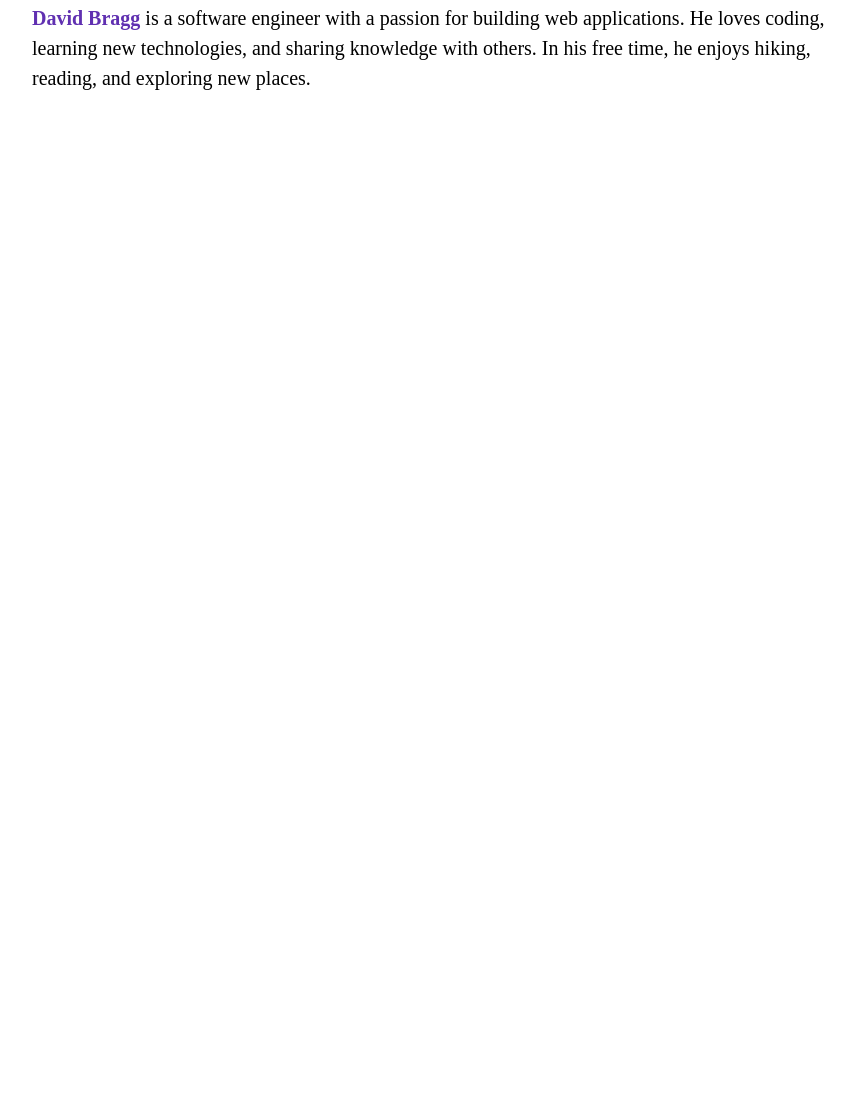
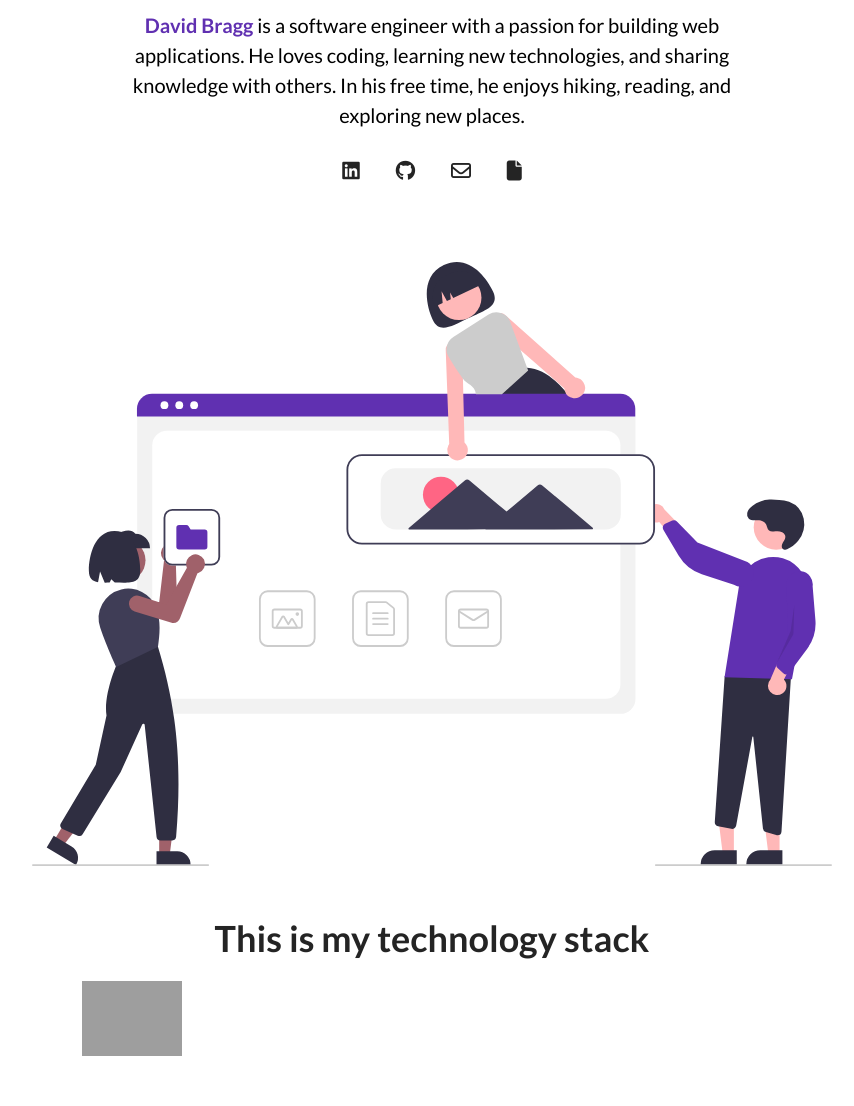
Before and after one commit to TamekaWalls/Tutorial-Eportfolio, a plain HTML site: page index.html in a window 1280 px wide. Shown: the part 298-1404 px from the top of the page, without its empty margins (208-1062 px from the left). Before the commit the page ends 800 px from the top, so only its background shows below. Drawn offline with Linux system fonts and the light colour scheme; grey boxes are pictures that could not be loaded.

Commit message:
Sections Added

```diff
--- a/index.html
+++ b/index.html
@@ -6,9 +6,11 @@
   <meta name="viewport" content="width=device-width, initial-scale=1.0">
   <title>Tameka Walls</title>
   <link rel="stylesheet" href="./styles.css">
+  <script src="https://kit.fontawesome.com/8a0bc12780.js" crossorigin="anonymous"></script>"
 </head>
 
 <body>
+
   <section id="about-me">
     <nav>
       <div class="personal__logo">Tameka Walls</div>
@@ -45,11 +47,43 @@
             Hey! This is <span class="text--purple">David Bragg</span>
           </h1>
           <p class="about-me__info--para">
-            <strong class="text--purple">David Bragg</strong> is a software engineer with a passion for building web applications. He loves coding, learning new technologies, and sharing knowledge with others. In his free time, he enjoys hiking, reading, and exploring new places.
+            <strong class="text--purple">David Bragg</strong> is a software engineer with a passion for building web
+            applications. He loves coding, learning new technologies, and sharing knowledge with others. In his free
+            time, he enjoys hiking, reading, and exploring new places.
           </p>
+          <div class="about-me__links">
+            <a href="" class="about-me__link">
+              <i class="fa-brands fa-linkedin"></i>
+            </a>
+            <a href="" class="about-me__link">
+              <i class="fa-brands fa-github"></i>
+            </a>
+            <a href="" class="about-me__link">
+              <i class="fa-regular fa-envelope"></i>
+            </a>
+            <a href="" class="about-me__link">
+              <i class="fa-solid fa-file"></i>
+            </a>
+          </div>
+        </div>
+        <figure class="about-me__img--container">
+          <img src="./assets/undraw_websites.svg" class="about-me__img" alt="Websites illustration">
+        </figure>
+      </div>
+  </section>
+  <section id="languages">
+    <div class="container">
+      <div class="row">
+        <h1 class="section__title">This is my technology stack</h1>
+        <div class="language_list">
+          <div class="language">
+            <figure class="language__img--wrapper">
+              <img src="https://img.icons8.com/color/48/html-5--v1.png" alt="html-5--v1" class="language__img">
+            </figure>
+          </div>
         </div>
       </div>
-    </div>
+
   </section>
 </body>
 
--- a/styles.css
+++ b/styles.css
@@ -1,13 +1,18 @@
-@import url('https://fonts.googleapis.com/css2?family=Lato:wght@400;700&display=swap');
+@import url("https://fonts.googleapis.com/css2?family=Lato:wght@400;700&display=swap");
 * {
-  color: red
-  font-family: 'Lato', sans-serif;
+  font-family: "Lato", sans-serif;
   padding: 0;
   margin: 0;
   box-sizing: border-box;
 }
 
-h1, h2,h3, h4, h5, h6, span {
+h1,
+h2,
+h3,
+h4,
+h5,
+h6,
+span {
   color: #242424;
   text-align: center;
   line-height: 1.25;
@@ -34,6 +39,9 @@ li {
   flex: 1;
 }
 
+.container {
+  padding: 50px 0;
+}
 .row {
   width: 100%;
   max-width: 800px;
@@ -42,6 +50,14 @@ li {
 
 .text--purple {
   color: #6030b1;
+}
+
+sectiom:nth-child(even) {
+  background-color: #f8f8f8;
+}
+
+.section__title {
+  margin-bottom: 20px;
 }
 
 /* NAVIGATION BAR */
@@ -58,7 +74,6 @@ nav {
 
 .nav__link--list {
   display: flex;
-
 }
 
 .nav__link--anchor {
@@ -95,10 +110,18 @@ font-weight: 700;
   flex-direction: column;
 }
 
+.about-me__info {
+  display: flex;
+  flex-direction: column;
+}
+
 .about-me__info--container {
   display: flex;
   flex-direction: column;
   align-items: center;
+  max-width: 600px;
+  margin: 0 auto;
+  text-align: center;
 }
 
 .about-me__picture--mask {
@@ -106,7 +129,7 @@ font-weight: 700;
   height: 100px;
   border-radius: 50%;
   overflow: hidden;
-  box-shadow: 0 8px 16px rgba(0,0,0,0.16);
+  box-shadow: 0 8px 16px rgba(0, 0, 0, 0.16);
   margin-bottom: 28px;
 }
 .about-me__picture {
@@ -117,10 +140,40 @@ transform: scale(1.5);
   padding-top: 8px;
 }
 .about-me__info--title {
-  font-size: 20 px;
-  margin-bottom: 28px;
+  margin-bottom: 16px;
 }
 .about-me__info--para {
   font-size: 20px;
   margin-bottom: 28px;
 }
+.about-me__link {
+  font-size: 20px;
+  color: #242424;
+  text-decoration: none;
+  padding: 0 16px;
+}
+
+.about-me__img--container {
+  flex: 1;
+  display: flex;
+  align-items: center;
+}
+
+.about-me__img {
+  width: 100%;
+  padding-top: 10%;
+}
+
+/* TECH-STACK */
+
+.language__img {
+  width: 100%;
+  max-width: 100px;
+}
+
+.language__img--wrapper {
+  display: flex;
+  justify-content: center;
+  align-items: center;
+  width: 25%;
+}
```
Lines whose indentation alone changed are shown as unchanged.
